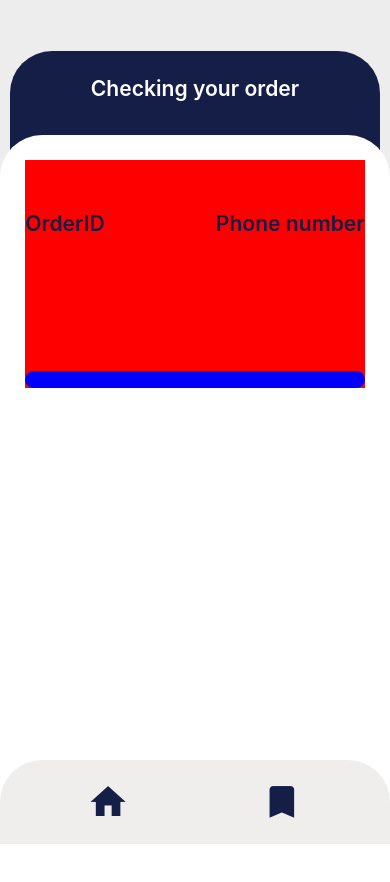
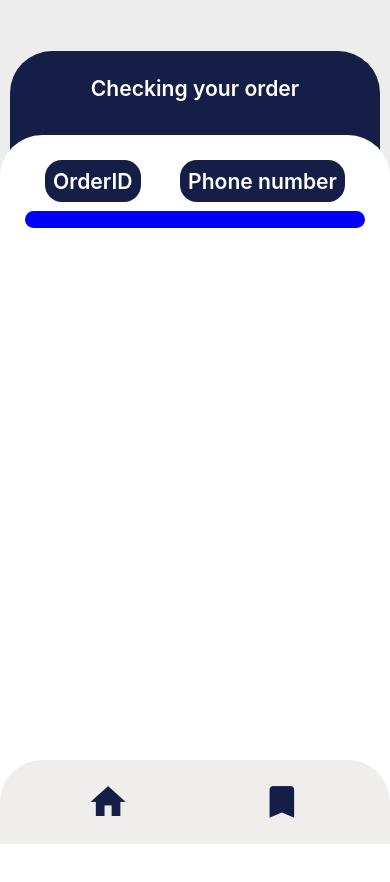
Before and after one commit to KimmNT/ccGloves, a React Native app: screen /Detail in a window 390 px wide. Shown: the top 882 px of the page. Built offline with nearby package versions, Linux system fonts and the light colour scheme.

Commit message:
add detail page 10072024

```diff
--- a/src/components/DetailPage.js
+++ b/src/components/DetailPage.js
@@ -27,7 +27,7 @@ export default function DetailPage({ navigation, route }) {
                   </Text>
                 </TouchableOpacity>
               </View>
-              <View style={detailStyle.detail__hearderBox}></View>
+              <View style={detailStyle.detail__hearderInput}></View>
             </View>
           </View>
         </View>
--- a/src/styles/detailStyle.js
+++ b/src/styles/detailStyle.js
@@ -11,36 +11,41 @@ const dark = "#000";
 const light = "#FFF";
 const styles = StyleSheet.create({
   detail__container: {
-    justifyContent: "center",
-    alignItems: "center",
+    width: "100%",
+    height: "100%",
   },
   detail__header: {
     width: "100%",
-    justifyContent: "center",
-    alignItems: "center",
-    top: 0,
-    gap: res * 0.1,
-    backgroundColor: "red",
-    top: 0,
+    // justifyContent: "center",
+    // alignItems: "center",
+    gap: res * 0.01,
+    // backgroundColor: "red",
   },
   detail__headerButton: {
     width: "100%",
-    height: res * 0.15,
-    justifyContent: "space-between",
+    // height: res * 0.15,
+    justifyContent: "space-around",
     alignItems: "center",
     flexDirection: "row",
   },
-  detail__btn: {},
+  detail__btn: {
+    display: "flex",
+    alignItems: "center",
+    justifyContent: "center",
+    backgroundColor: primary,
+    padding: res * 0.01,
+    borderRadius: res * 0.02,
+    gap: res * 0.05,
+  },
   detail__headerButtontext: {
     fontSize: res * 0.025,
     fontWeight: "600",
-    color: primary,
+    color: light,
   },
-  detail__hearderBox: {
-    flexGrow: 1,
-    display: "flex",
-    alignItems: "center",
-    justifyContent: "center",
+  detail__hearderInput: {
+    // display: "flex",
+    // alignItems: "center",
+    // justifyContent: "center",
     backgroundColor: "blue",
     width: "100%",
     padding: res * 0.01,
```
